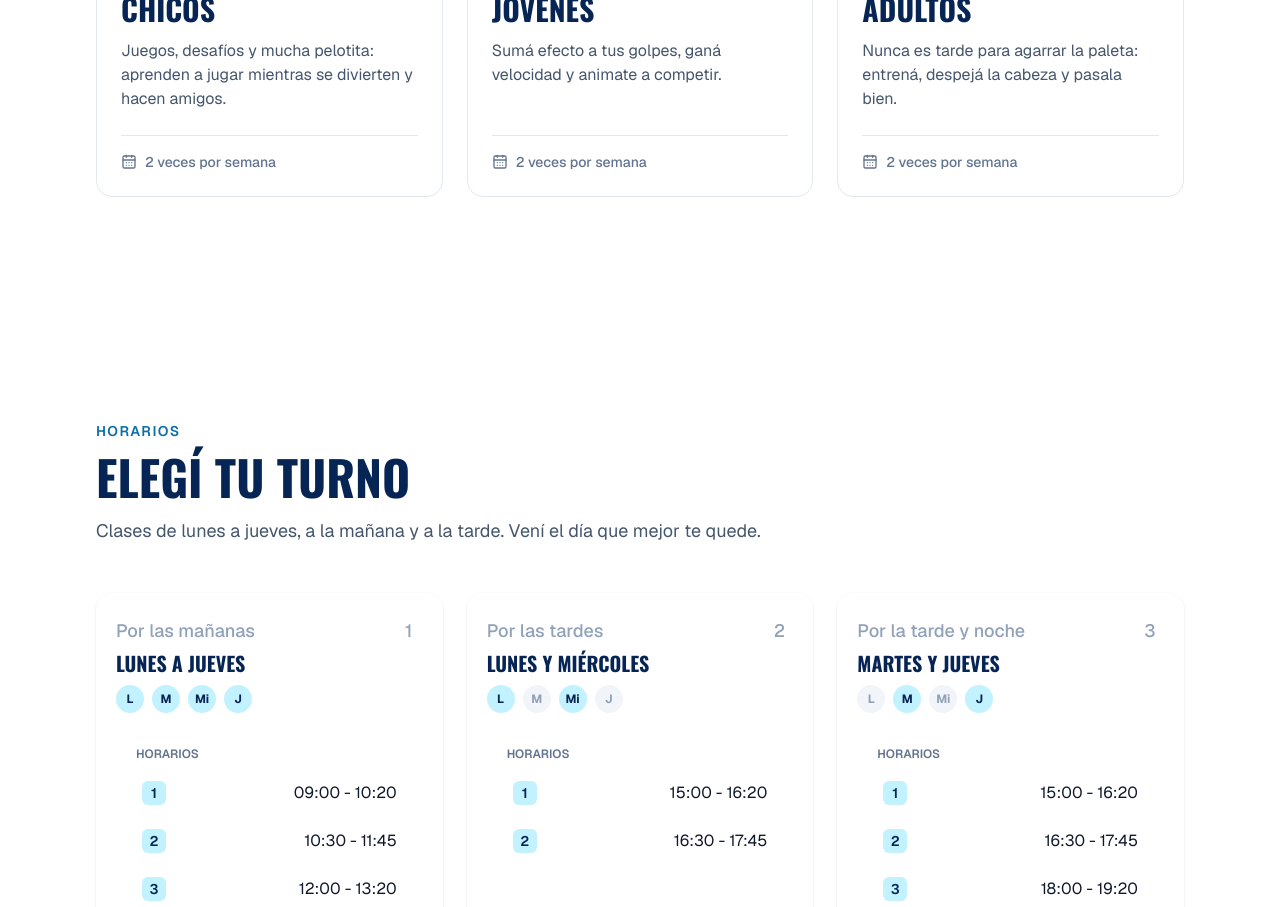
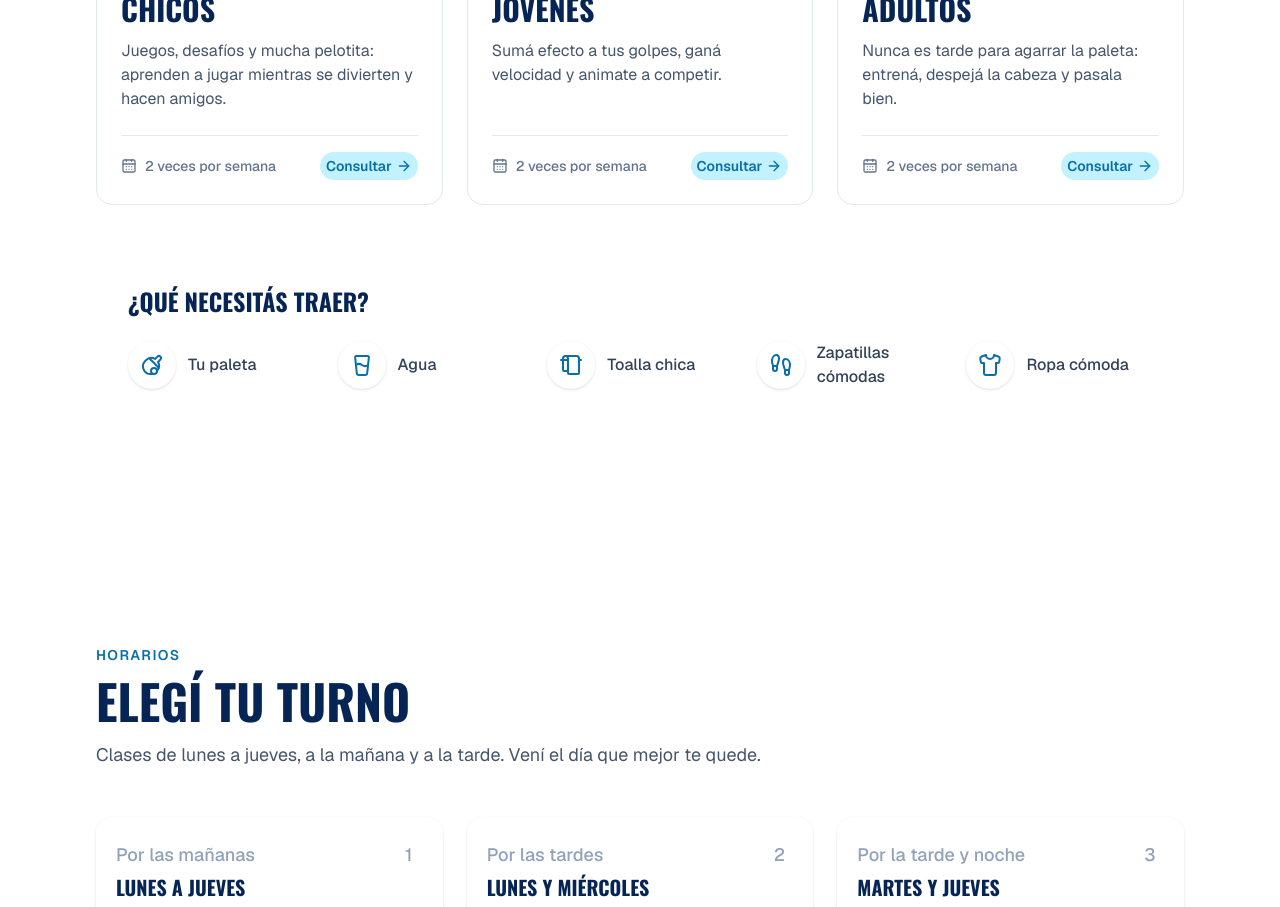
Before and after one commit to RamitaX19/TenisDeMesa-SM, a Next.js app: page / in a window 1280 px wide. Shown: the part 1060-1967 px from the top of the page. Built offline with nearby package versions, Linux system fonts and the light colour scheme.

Commit message:
seccion clases y modificaciones

```diff
--- a/src/app/components/Classes.tsx
+++ b/src/app/components/Classes.tsx
@@ -1,7 +1,23 @@
 import { Container } from "@/app/components/Container";
 import { SectionHeading } from "@/app/components/SectionHeading";
-import { CalendarDays } from "lucide-react";
-import { site } from "@/app/content/site";
+import {
+  ArrowRight,
+  CalendarDays,
+  Footprints,
+  GlassWater,
+  Shirt,
+  TowelRack,
+} from "lucide-react";
+import { getWhatsappUrl, site } from "@/app/content/site";
+import { PingPongIcon } from "@/app/components/icons/PingPongIcon";
+
+const thingsToBring = [
+  { label: "Tu paleta", icon: <PingPongIcon className="size-6" /> },
+  { label: "Agua", icon: <GlassWater className="size-6" /> },
+  { label: "Toalla chica", icon: <TowelRack className="size-6" /> },
+  { label: "Zapatillas cómodas", icon: <Footprints className="size-6" /> },
+  { label: "Ropa cómoda", icon: <Shirt className="size-6" /> },
+];
 
 export function Classes() {
   return (
@@ -36,12 +52,41 @@ export function Classes() {
               </h3>
               <p className="mt-3 flex-1 text-slate-600">{group.description}</p>
 
-              <div className="mt-6 flex items-center gap-2 border-t border-slate-200 pt-4 text-sm font-medium text-slate-500">
-                <CalendarDays className="size-4" />
-                {site.classFrequency}
+              <div className="mt-6 flex flex-wrap items-center justify-between gap-x-4 gap-y-2 border-t border-slate-200 pt-4 text-sm">
+                <span className="flex items-center gap-2 font-medium whitespace-nowrap text-slate-500">
+                  <CalendarDays className="size-4 shrink-0" />
+                  {site.classFrequency}
+                </span>
+                <a
+                  href={getWhatsappUrl(
+                    `¡Hola Sebastian! Quiero info sobre la clase de ${group.name.toLowerCase()}.`,
+                  )}
+                  target="_blank"
+                  rel="noopener noreferrer"
+                  className="group flex items-center gap-1 rounded-full bg-accent-dif px-1.5 py-1 font-semibold text-accent-dark hover:text-brand"
+                >
+                  Consultar
+                  <span className="sr-only"> por la clase de {group.name}</span>
+                  <ArrowRight className="size-4 transition-transform group-hover:translate-x-1" />
+                </a>
               </div>
             </article>
           ))}
+        </div>
+        <div className="mt-12 rounded-2xl bg-mist-100 p-6 md:p-8">
+          <h3 className="font-display text-2xl font-bold text-brand uppercase">
+            ¿Qué necesitás traer?
+          </h3>
+          <ul className="mt-6 grid grid-cols-1 gap-6 sm:grid-cols-3 lg:grid-cols-5">
+            {thingsToBring.map((item) => (
+              <li key={item.label} className="flex items-center gap-3">
+                <span className="flex size-12 shrink-0 items-center justify-center rounded-full bg-white text-accent-dark shadow-sm">
+                  {item.icon}
+                </span>
+                <span className="font-medium text-slate-700">{item.label}</span>
+              </li>
+            ))}
+          </ul>
         </div>
       </Container>
     </section>
--- a/src/app/components/icons/InstagramIcon.tsx
+++ b/src/app/components/icons/InstagramIcon.tsx
@@ -11,8 +11,8 @@ export function InstagramIcon({ className }: IconProps) {
       strokeWidth="2"
       strokeLinecap="round"
       strokeLinejoin="round"
+      aria-hidden="true"
       className={className}
-      aria-hidden="true"
     >
       <path d="M3 7a4 4 0 0 1 4 -4h10a4 4 0 0 1 4 4v10a4 4 0 0 1 -4 4h-10a4 4 0 0 1 -4 -4l0 -10" />
       <path d="M8.5 12a3.5 3.5 0 1 0 7 0a3.5 3.5 0 0 0 -7 0" />
--- /dev/null
+++ b/src/app/components/icons/PingPongIcon.tsx
@@ -0,0 +1,22 @@
+type IconProps = {
+  className?: string;
+};
+
+export function PingPongIcon({ className }: IconProps) {
+  return (
+    <svg
+      viewBox="0 0 24 24"
+      fill="none"
+      stroke="currentColor"
+      strokeWidth="2"
+      strokeLinecap="round"
+      strokeLinejoin="round"
+      aria-hidden="true"
+      className={className}
+    >
+      <path d="M12.718 20.713a7.64 7.64 0 0 1 -7.48 -12.755l.72 -.72a7.643 7.643 0 0 1 9.105 -1.283l2.387 -2.345a2.08 2.08 0 0 1 3.057 2.815l-.116 .126l-2.346 2.387a7.644 7.644 0 0 1 -1.052 8.864" />
+      <path d="M11 18a3 3 0 1 0 6 0a3 3 0 1 0 -6 0" />
+      <path d="M9.3 5.3l9.4 9.4" />
+    </svg>
+  );
+}
--- a/src/app/components/icons/WhatsAppIcon.tsx
+++ b/src/app/components/icons/WhatsAppIcon.tsx
@@ -10,9 +10,9 @@ export function WhatsAppIcon({ className }: IconProps) {
       stroke="currentColor"
       strokeWidth="2"
       strokeLinecap="round"
+      aria-hidden="true"
       strokeLinejoin="round"
       className={className}
-      aria-hidden="true"
     >
       <path d="M3 21l1.65 -3.8a9 9 0 1 1 3.4 2.9l-5.05 .9" />
       <path d="M9 10a.5 .5 0 0 0 1 0v-1a.5 .5 0 0 0 -1 0v1a5 5 0 0 0 5 5h1a.5 .5 0 0 0 0 -1h-1a.5 .5 0 0 0 0 1" />
--- a/src/app/content/site.ts
+++ b/src/app/content/site.ts
@@ -129,4 +129,8 @@ export const weekDays: WeekDay[] = [
 const whatsappMessage =
   "¡Hola Sebastian! Quiero anotarme en las clases de tenis de mesa.";
 
-export const whatsappUrl = `https://wa.me/${site.whatsapp}?text=${encodeURIComponent(whatsappMessage)}`;
+export function getWhatsappUrl(message: string) {
+  return `https://wa.me/${site.whatsapp}?text=${encodeURIComponent(message)}`;
+}
+
+export const whatsappUrl = getWhatsappUrl(whatsappMessage);
```
